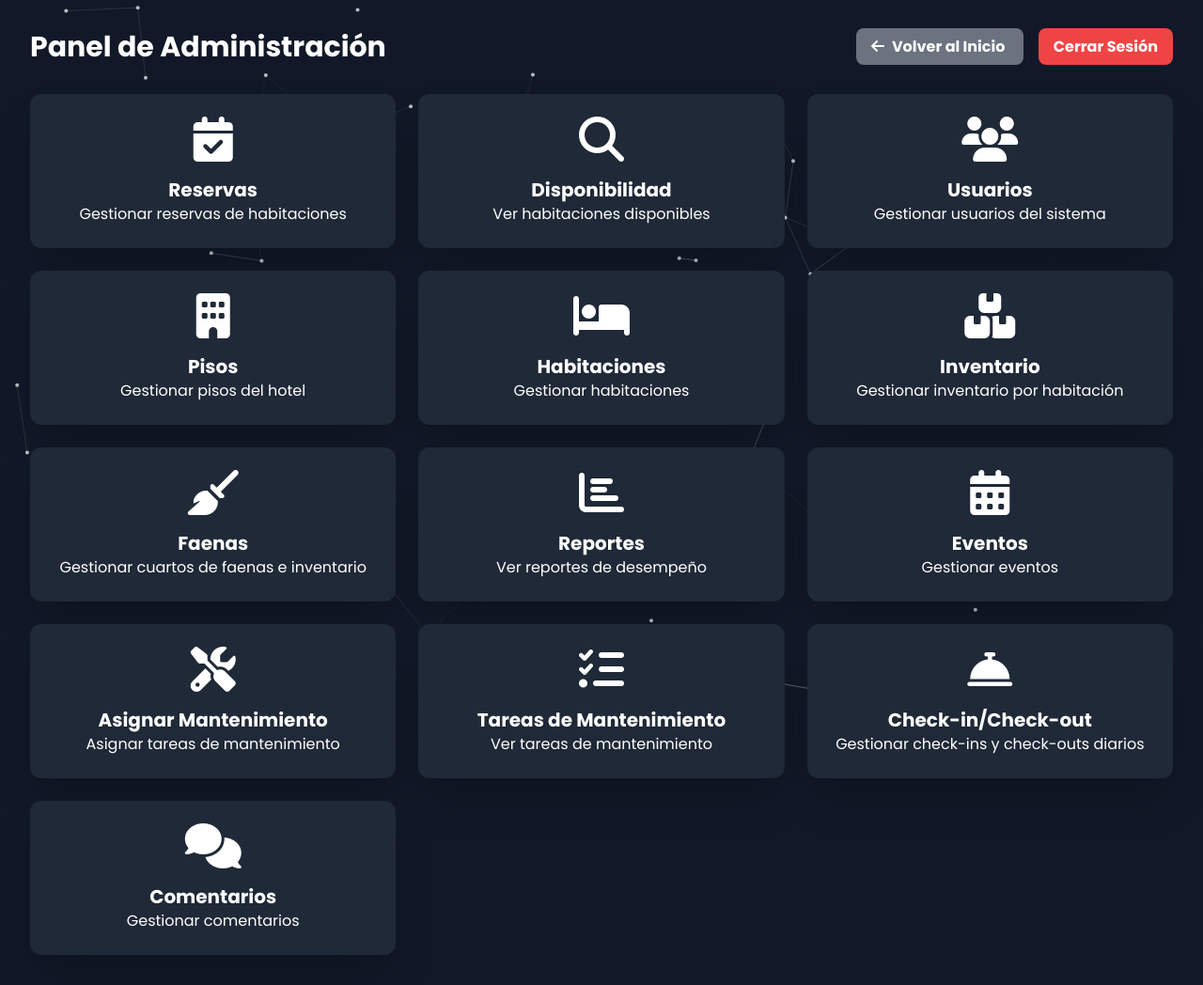
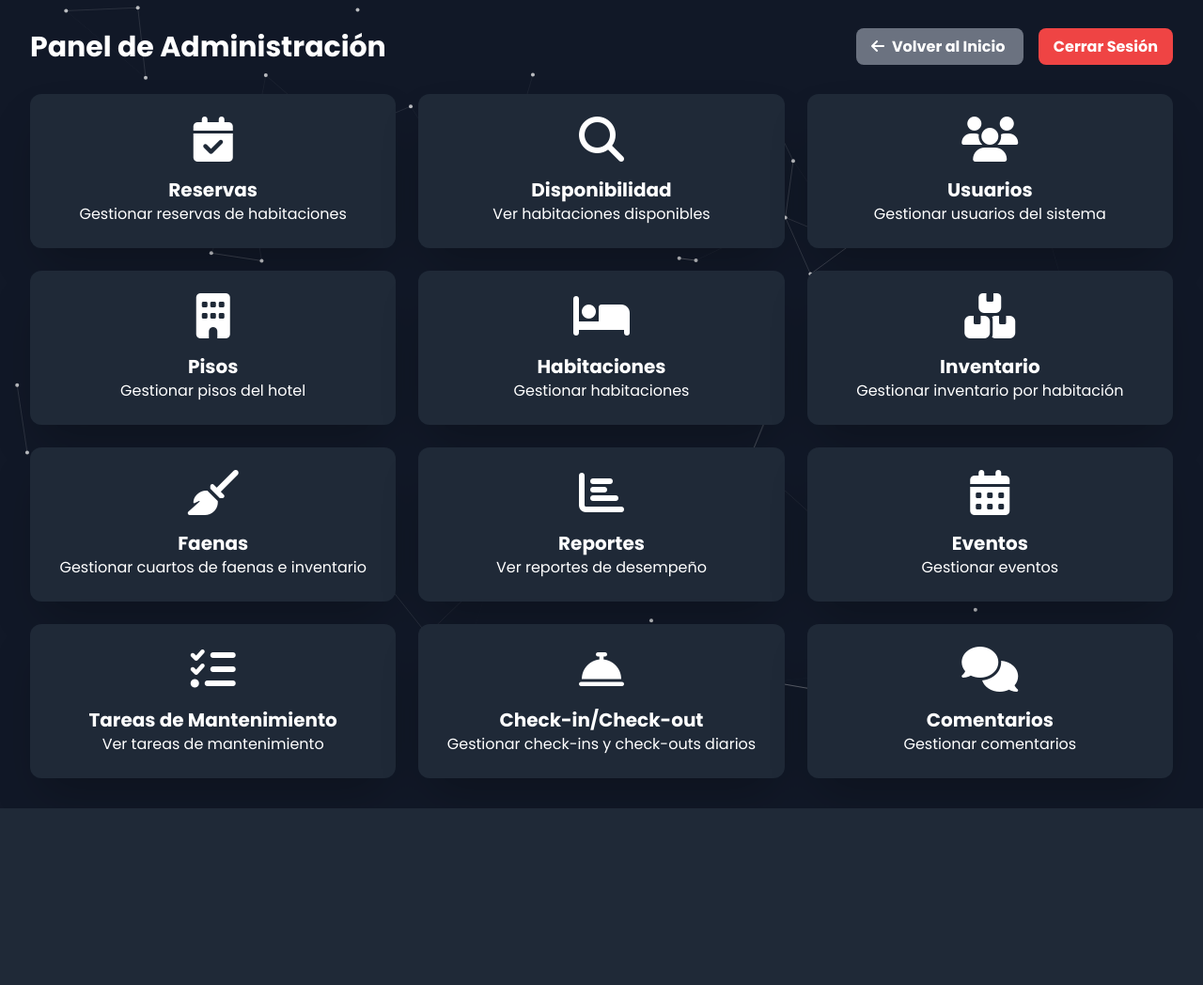
Before and after one commit to Salvaberticci/indet-hotel-web, a PHP site: page /admin.php in a window 1280 px wide. Shown: the whole page at 94% size. After the commit the page ends 860 px from the top, so only its background shows below. Run offline with PHP 8.4, Linux system fonts and the light colour scheme; a user stored in the database is signed in; some libraries are stand-ins or nearby versions.

Commit message:
remove: Eliminar card de 'Asignar Mantenimiento' del panel principal

```diff
--- a/admin.php
+++ b/admin.php
@@ -123,11 +123,6 @@ $is_admin = $_SESSION['user_role'] == 'admin';
                 <p>Gestionar eventos</p>
             </a>
             <?php endif; ?>
-            <a href="admin_assign_maintenance.php" class="bg-gray-800 hover:bg-gray-700 text-white p-6 rounded-xl shadow-2xl transition text-center">
-                <i class="fas fa-tools fa-3x mb-4"></i>
-                <h3 class="text-xl font-bold">Asignar Mantenimiento</h3>
-                <p>Asignar tareas de mantenimiento</p>
-            </a>
             <a href="admin_maintenance_tasks.php" class="bg-gray-800 hover:bg-gray-700 text-white p-6 rounded-xl shadow-2xl transition text-center">
                 <i class="fas fa-tasks fa-3x mb-4"></i>
                 <h3 class="text-xl font-bold">Tareas de Mantenimiento</h3>
```
